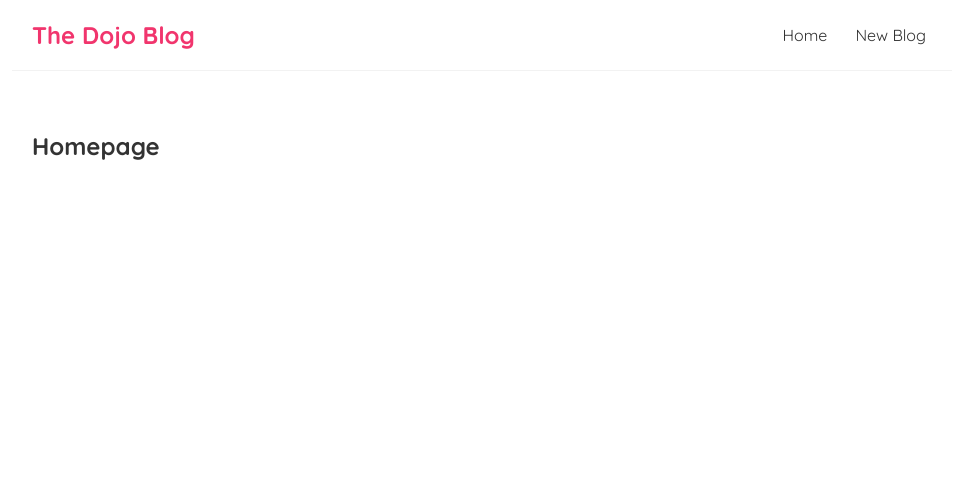
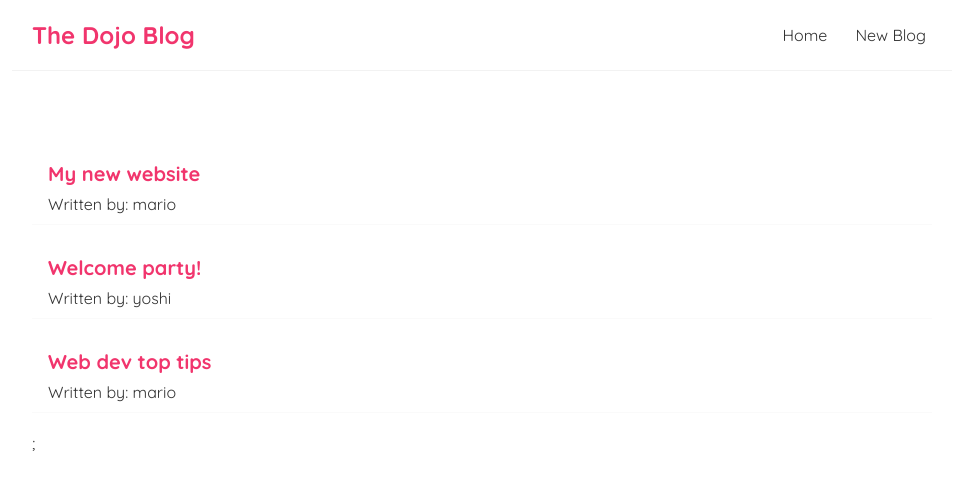
Before and after one commit to moussa32/dojo-blog, a React (Create React App) app: page / in a window 1280 px wide. Shown: the top 490 px of the page, without its empty margins (158-1114 px from the left). Built offline with nearby package versions, Linux system fonts and the light colour scheme.

Commit message:
Set the home page blog preview

```diff
--- a/src/Home.js
+++ b/src/Home.js
@@ -1,9 +1,20 @@
 import { useState } from 'react';
 
 const Home = () => {
+    const [blogs, setBlogs] = useState([
+        { title: 'My new website', body: 'lorem ipsum...', author: 'mario', id: 1 },
+        { title: 'Welcome party!', body: 'lorem ipsum...', author: 'yoshi', id: 2 },
+        { title: 'Web dev top tips', body: 'lorem ipsum...', author: 'mario', id: 3 }
+    ]);
+
     return (
         <div className="home">
-            <h2>Homepage</h2>
+            {blogs.map((blog) => (
+                <article className="blog-preview" key={blog.id}>
+                    <h2>{ blog.title }</h2>
+                    <p>Written by: { blog.author }</p>
+                </article>
+            ))};
         </div>
     );
 }
--- a/src/index.css
+++ b/src/index.css
@@ -33,3 +33,18 @@
   margin: 40px auto;
   padding: 20px;
 }
+
+/* blog previews / list */
+.blog-preview {
+  padding: 10px 16px;
+  margin: 20px 0;
+  border-bottom: 1px solid #fafafa;
+}
+.blog-preview:hover {
+  box-shadow: 1px 3px 5px rgba(0,0,0,0.1);
+}
+.blog-preview h2 {
+  font-size: 20px;
+  color: #f1356d;
+  margin-bottom: 8px;
+}
```
